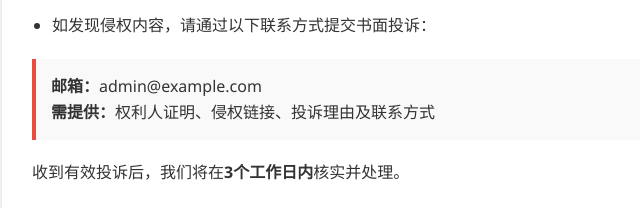
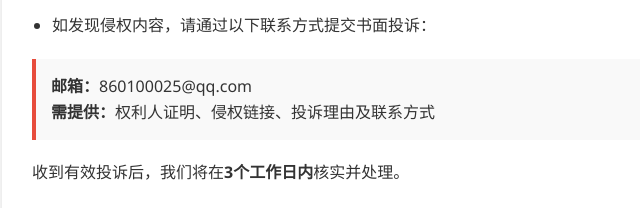
Before and after one commit to Slingerspir/SlingCloud, a plain HTML site: page disclaimer.html in a window 1280 px wide. Shown: the part 668-876 px from the top of the page, 158-798 px from the left. Drawn offline with Linux system fonts and the light colour scheme.

Commit message:
Update disclaimer.html

```diff
--- a/disclaimer.html
+++ b/disclaimer.html
@@ -120,7 +120,7 @@
                 <li>如发现侵权内容，请通过以下联系方式提交书面投诉：</li>
             </ul>
             <div class="contact-info">
-                <strong>邮箱：</strong>admin@example.com<br>
+                <strong>邮箱：</strong>860100025@qq.com<br>
                 <strong>需提供：</strong>权利人证明、侵权链接、投诉理由及联系方式
             </div>
             <p>收到有效投诉后，我们将在<strong>3个工作日内</strong>核实并处理。</p>
```
